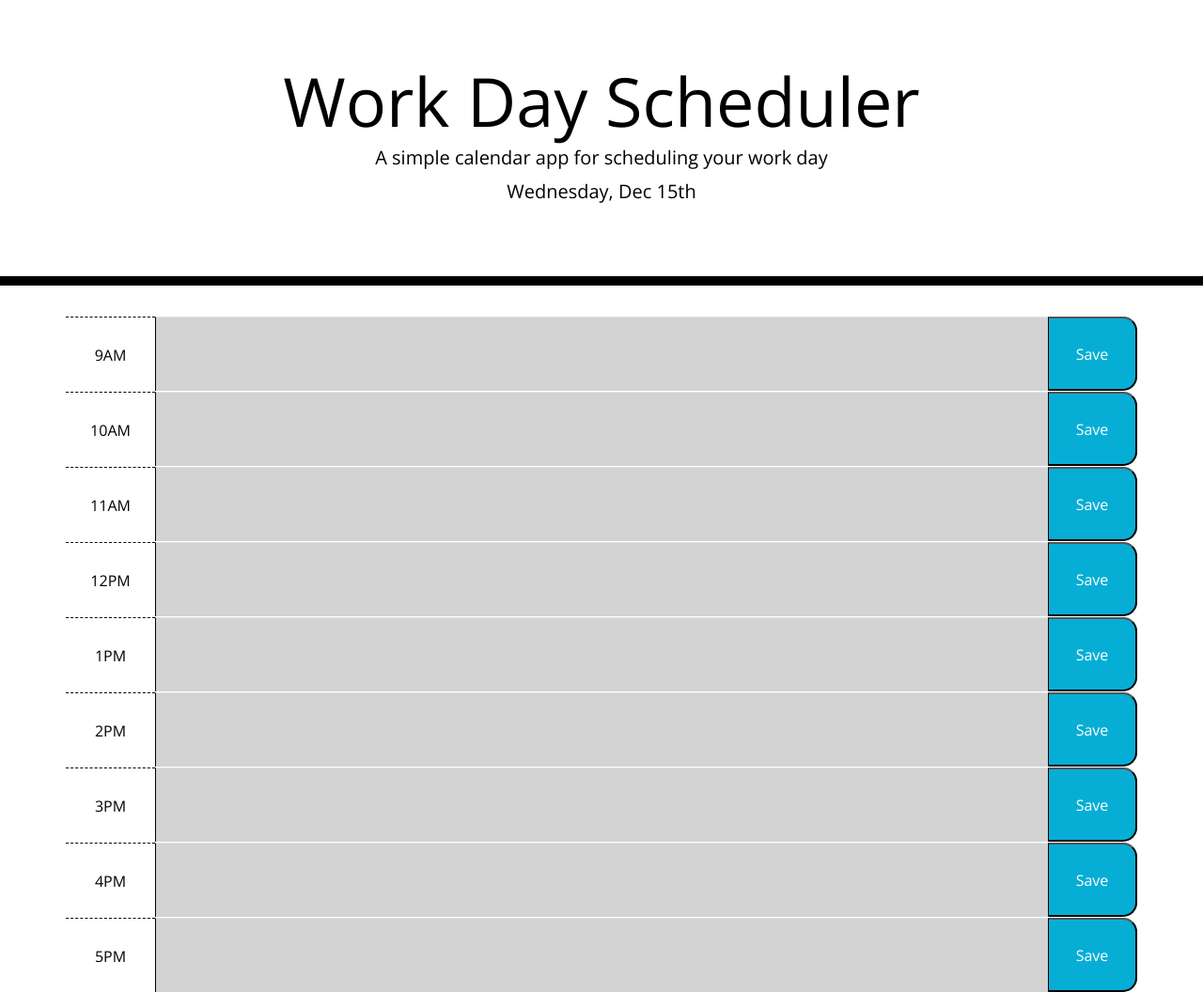
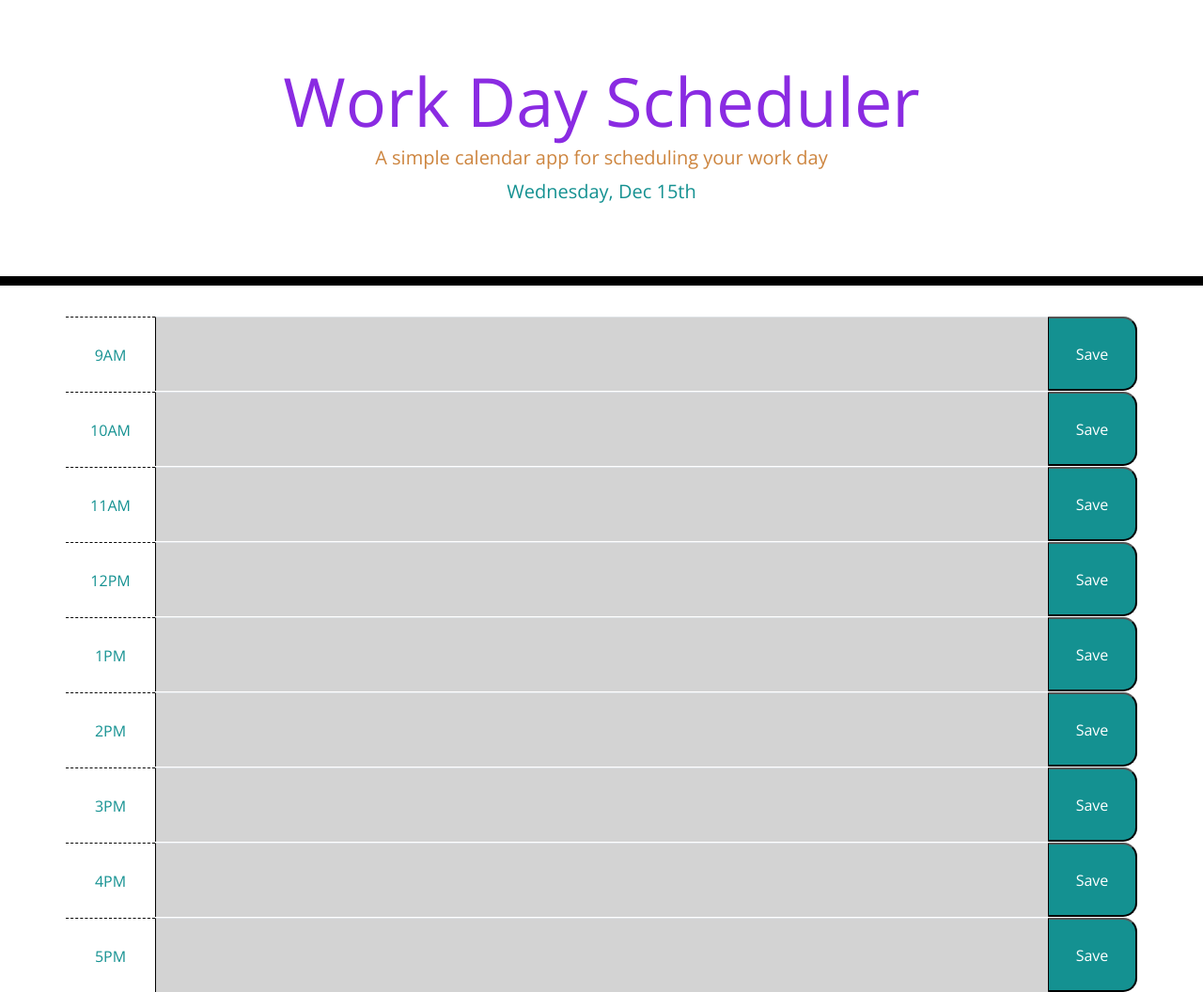
Before and after one commit to Tgarrey37/work-scheduler, a plain HTML site: page index.html in a window 1280 px wide. Shown: the whole page at 94% size. Drawn offline with nearby package versions, Linux system fonts and the light colour scheme.

Commit message:
Changed colors in my header and body.

```diff
--- a/Assets/css/style.css
+++ b/Assets/css/style.css
@@ -2,6 +2,15 @@ body {
   font-family: "Open Sans", sans-serif;
   font-size: 16px;
   line-height: 1;
+}
+.display-3 {
+  color: blueviolet;
+}
+.lead {
+  color: peru;
+}
+#currentDay {
+  color: rgb(20, 145, 145);
 }
 
 textarea {
@@ -15,7 +24,7 @@ textarea {
 
 .jumbotron {
   text-align: center;
-  background-color: transparent;
+  background-color: #ffffff;
   color: black;
   border-radius: 0;
   border-bottom: 10px solid black;
@@ -38,7 +47,7 @@ textarea {
 
 .hour {
   background-color: #ffffff;
-  color: #000000;
+  color: rgb(20, 145, 145);
   border-top: 1px dashed #000000;
 }
 
@@ -61,7 +70,7 @@ textarea {
   border-left: 1px solid black;
   border-top-right-radius: 15px;
   border-bottom-right-radius: 15px;
-  background-color: #06aed5;
+  background-color: rgb(20, 145, 145);
   color: white;
 }
 
```
